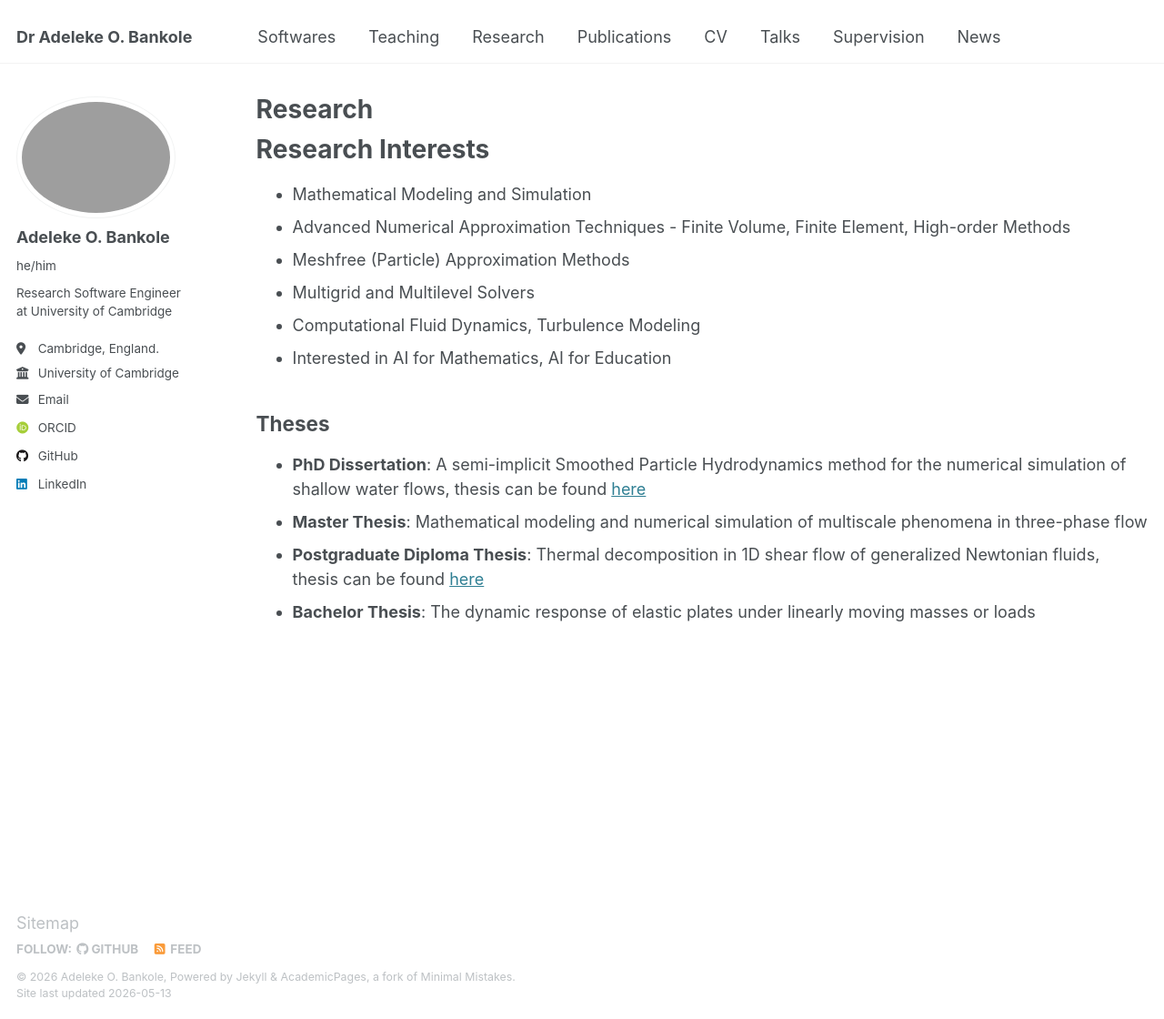
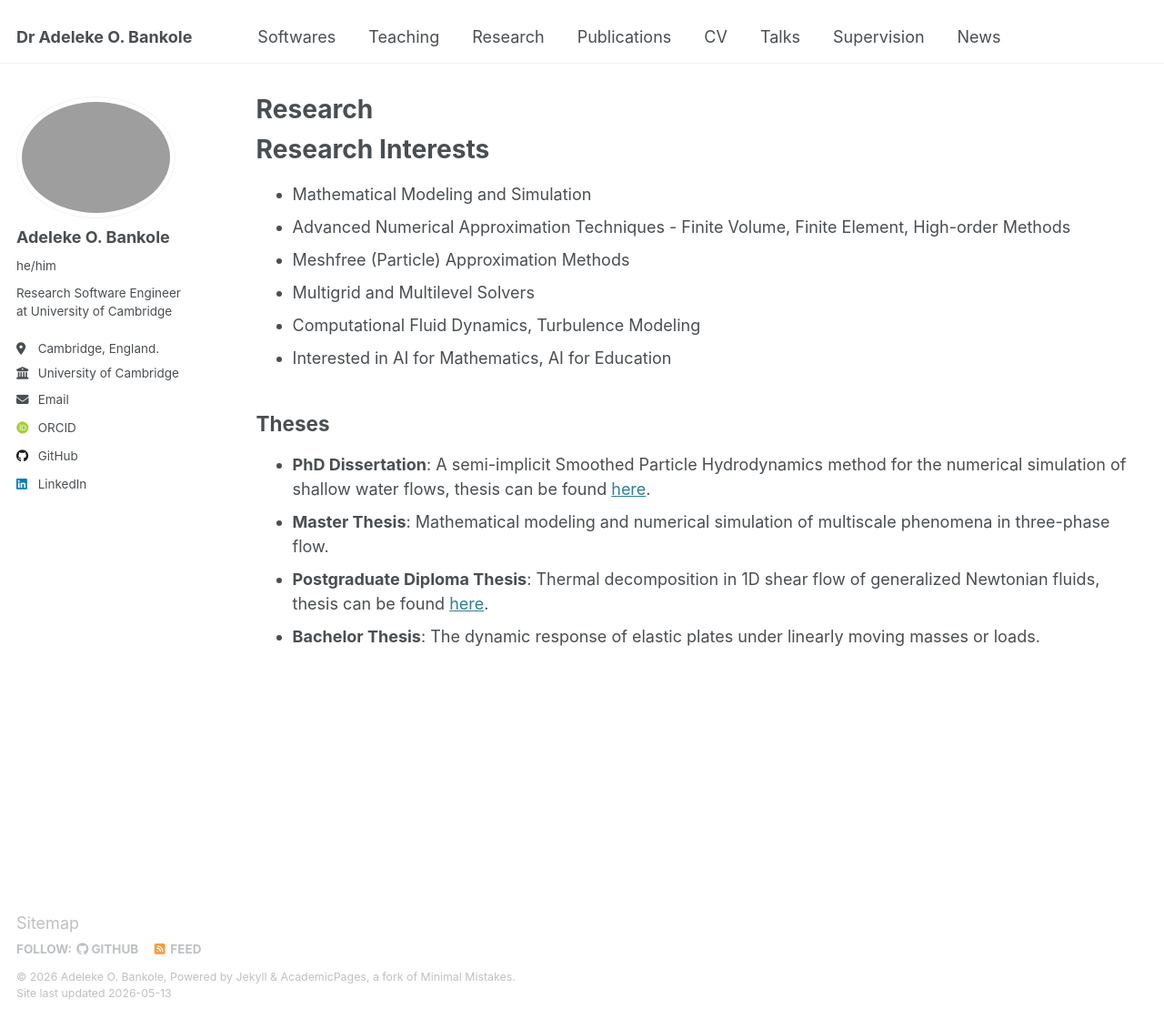
Before and after one commit to AdelekeBankole/adelekebankole.github.io, a Jekyll site: the page built from _research/research.md, in a window 1280 px wide and 1120 px high. Shown: the whole window at 91% size. Built offline with Jekyll 4.4.1, drawn with Linux system fonts in a browser that asks for light colours; some web fonts are replaced.

```diff
--- a/_research/research.md
+++ b/_research/research.md
@@ -15,7 +15,7 @@ Research Interests
 
 ## Theses
 <!--====== -->
-* **PhD Dissertation**: A semi-implicit Smoothed Particle Hydrodynamics method for the numerical simulation of shallow water flows, thesis can be found [here](https://adelekebankole.github.io/files/PhdDissertation.pdf)
-* **Master Thesis**: Mathematical modeling and numerical simulation of multiscale phenomena in three-phase flow
-* **Postgraduate Diploma Thesis**: Thermal decomposition in 1D shear flow of generalized Newtonian fluids, thesis can be found [here](https://adelekebankole.github.io/files/PostGraduateDiplomaThesis.pdf)
-* **Bachelor Thesis**: The dynamic response of elastic plates under linearly moving masses or loads
+* **PhD Dissertation**: A semi-implicit Smoothed Particle Hydrodynamics method for the numerical simulation of shallow water flows, thesis can be found [here](https://adelekebankole.github.io/files/PhdDissertation.pdf).
+* **Master Thesis**: Mathematical modeling and numerical simulation of multiscale phenomena in three-phase flow.
+* **Postgraduate Diploma Thesis**: Thermal decomposition in 1D shear flow of generalized Newtonian fluids, thesis can be found [here](https://adelekebankole.github.io/files/PostGraduateDiplomaThesis.pdf).
+* **Bachelor Thesis**: The dynamic response of elastic plates under linearly moving masses or loads.
```
